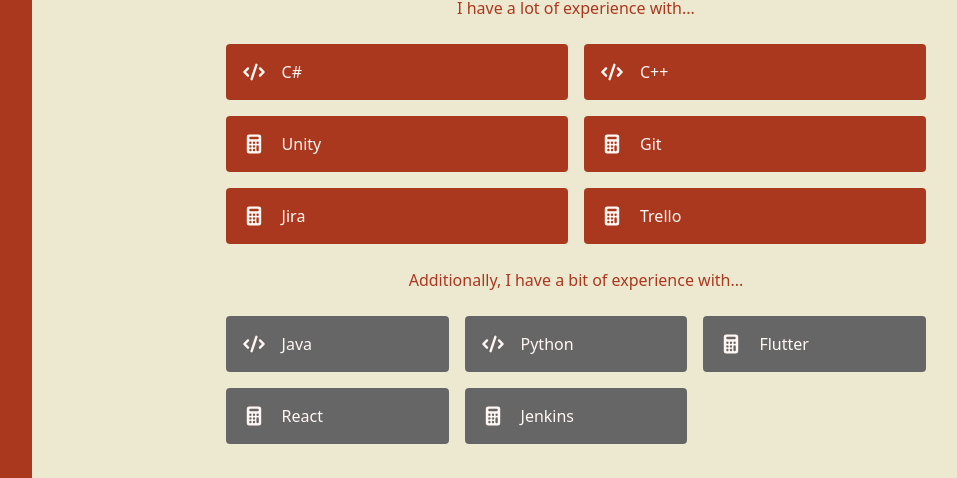
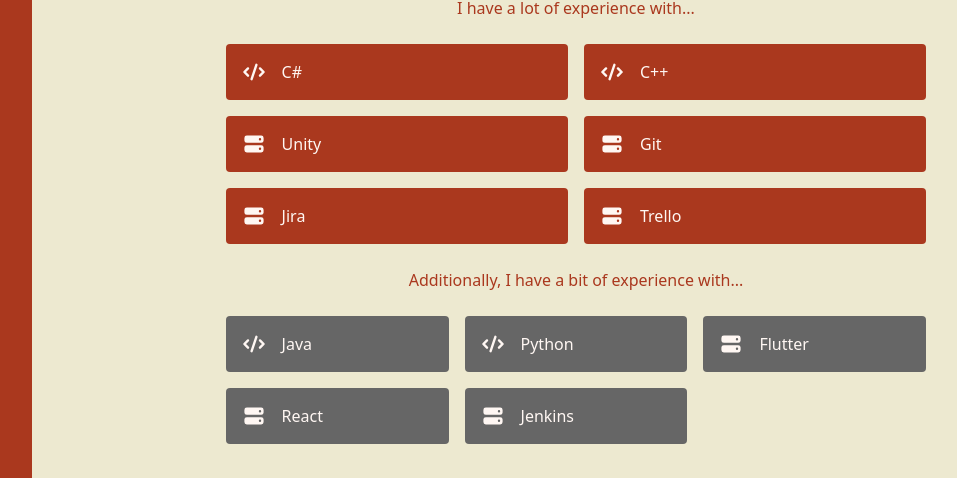
Before and after one commit to zhangalexh/portfolio, a React (Create React App) app: page / in a window 1280 px wide. Shown: the part 779-1257 px from the top of the page, without its empty margins (160-1117 px from the left). Built offline with nearby package versions, Linux system fonts and the light colour scheme.

Commit message:
change gamedev icon to server icons

```diff
--- a/src/components/GameDev.js
+++ b/src/components/GameDev.js
@@ -1,4 +1,4 @@
-import { CalculatorIcon, CodeIcon } from "@heroicons/react/solid";
+import { ServerIcon, CodeIcon } from "@heroicons/react/solid";
 import React from "react";
 import { projects, skills, smallskills, } from "../data";
 
@@ -28,7 +28,7 @@ export default function GameDev() {
             <div key={skill} className="p-2 sm:w-1/2 w-full">
               <div className="bg-red rounded flex p-4 h-full items-center">
                 {skill.type === "language" && <CodeIcon className="text-white w-6 h-6 flex-shrink-0 mr-4" />}
-                {skill.type === "tool" && <CalculatorIcon className="text-white w-6 h-6 flex-shrink-0 mr-4" />}
+                {skill.type === "tool" && <ServerIcon className="text-white w-6 h-6 flex-shrink-0 mr-4" />}
                 <span className="title-font font-medium text-white">
                   {skill.name}
                 </span>
@@ -46,7 +46,7 @@ export default function GameDev() {
             <div key={skill} className="p-2 sm:w-1/3 w-full">
               <div className="bg-darkergray rounded flex p-4 h-full items-center">
                 {skill.type === "language" && <CodeIcon className="text-white w-6 h-6 flex-shrink-0 mr-4" />}
-                {skill.type === "tool" && <CalculatorIcon className="text-white w-6 h-6 flex-shrink-0 mr-4" />}
+                {skill.type === "tool" && <ServerIcon className="text-white w-6 h-6 flex-shrink-0 mr-4" />}
                 <span className="title-font font-medium text-white">
                   {skill.name}
                 </span>
```
